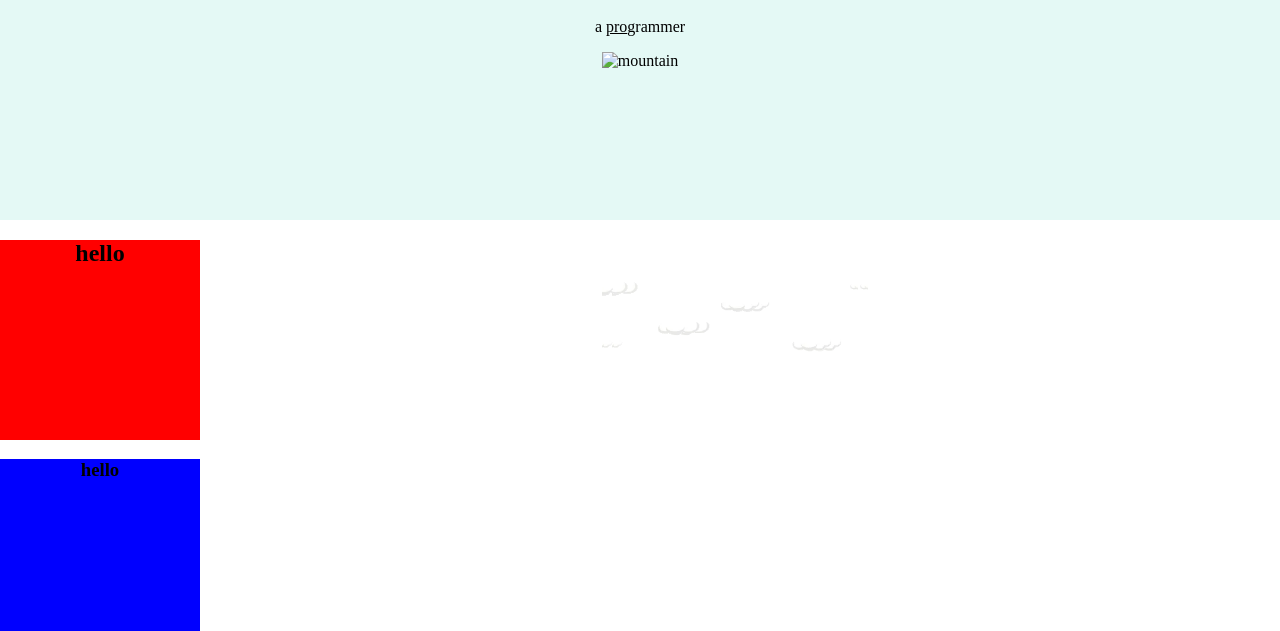
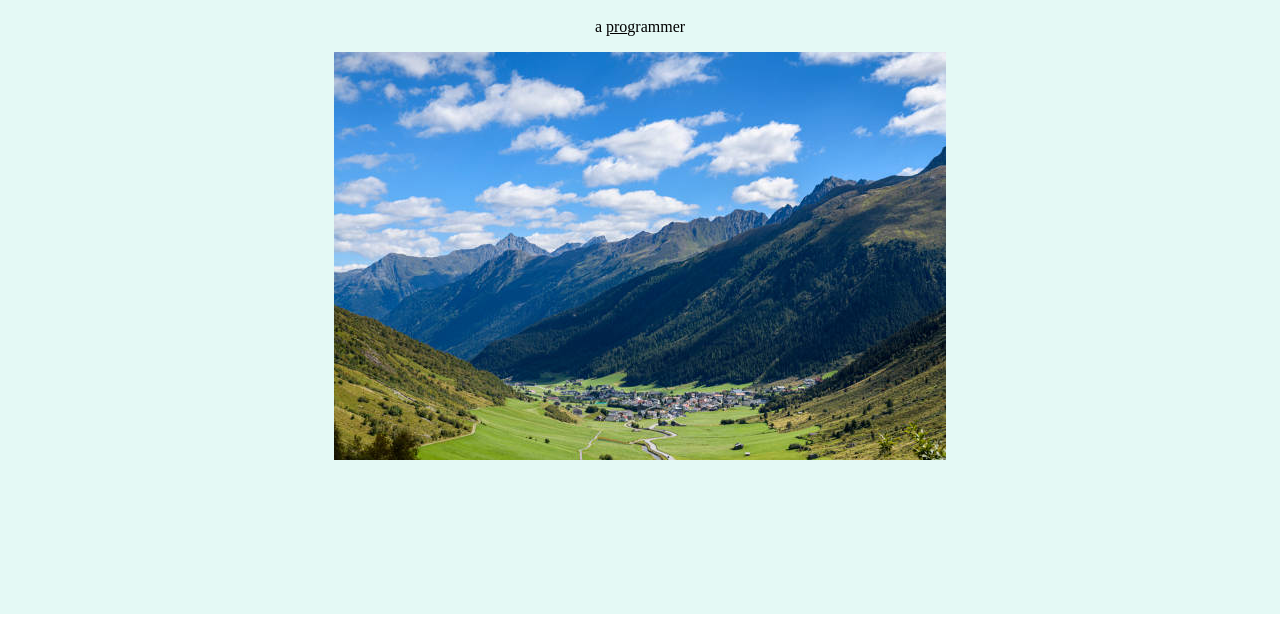
Before and after one commit to Nikhil-Portfolio-8206/Advanced-CSS, a plain HTML site: page index.html in a window 1280 px wide. Shown: the part 144-775 px from the top of the page. Drawn offline with Linux system fonts and the light colour scheme.

Commit message:
Update index.html

```diff
--- a/index.html
+++ b/index.html
@@ -9,11 +9,11 @@
 </head>
 <body>
     <div class="head">
-        <img class="image1" src="Images/cloud.png" alt="cloud">
+        <img class="image1" src="images/cloud.png" alt="cloud">
         <h1>I'm Nikhil</h1>
         <p>a <span class="pro">pro</span>grammer</p>
-        <img class="image2" src="Images/cloud.png" alt="cloud">
-        <img class="image3" src="mountain.jpg" alt="mountain">
+        <img class="image2" src="images/cloud.png" alt="cloud">
+        <img class="image3" src="images/mountain.jpg" alt="mountain">
 
     </div>
     <div class="middle">
```
